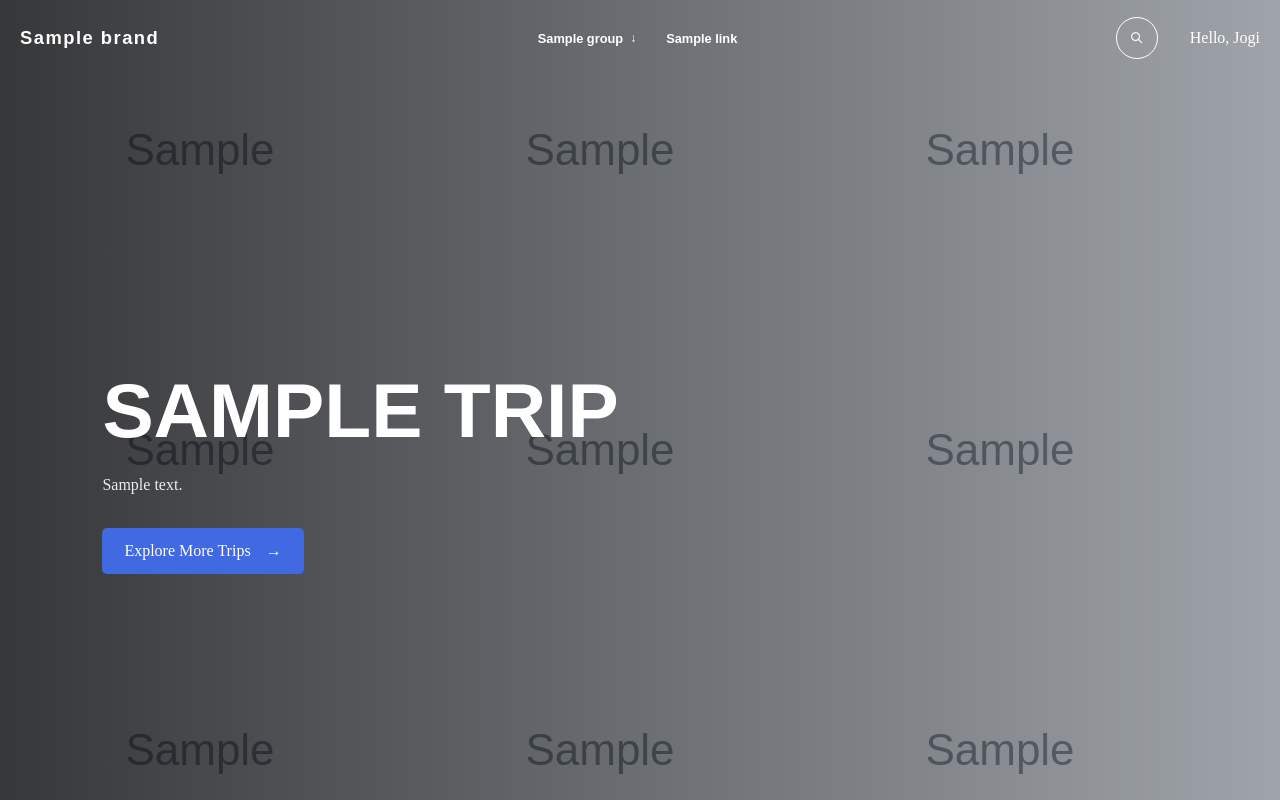
After one commit to jogi94/jogivibes, a Django app: template apps/templates/trips/trip_detail.html in a window 1280 px wide. The commit adds this page. Run offline with Django 5.2, Linux system fonts and the light colour scheme; the template is opened without the code that fills it: most values are stand-ins (such as "Sample title", 1, 10 or a date in 2020); grey boxes marked "Sample" are stand-in pictures.

Commit message:
feat: adding crud functionality for the trips.
Implement trip creation, listing, updating, and deletion functionality.

```diff
--- a/apps/static/core/css/site.css
+++ b/apps/static/core/css/site.css
@@ -15,6 +15,16 @@ body {
     z-index: 1000;
     /*background: #FAF9F6;*/
     /*border-bottom: 1px solid #DDE1DC;*/
+}
+
+.site-header {
+    position: absolute;
+    top: 0;
+    left: 0;
+    width: 100%;
+    z-index: 1000;
+    background: transparent;
+    border-bottom: none;
 }
 
 .site-navbar {
--- /dev/null
+++ b/apps/static/core/css/trip_detail.css
@@ -0,0 +1,65 @@
+
+/* Trip detail background */
+.hero-background-current {
+    background-image:
+        linear-gradient(
+            90deg,
+            rgba(0, 0, 0, 0.75),
+            rgba(0, 0, 0, 0.25)
+        );
+    background-size: cover;
+    background-position: center;
+    background-repeat: no-repeat;
+}
+
+/* Trip detail hero */
+.trip-detail-hero {
+    position: relative;
+    min-height: 100vh;
+    display: flex;
+    align-items: center;
+    padding: 140px 8% 60px;
+    box-sizing: border-box;
+    color: #fff;
+}
+
+.trip-detail-content {
+    position: relative;
+    z-index: 2;
+    max-width: 650px;
+}
+
+.trip-detail-content h1 {
+    font-family: Manrope, Arial, sans-serif;
+    font-size: clamp(2.5rem, 6vw, 5rem);
+    font-weight: 800;
+    line-height: 1.05;
+    margin-bottom: 20px;
+    text-transform: uppercase;
+}
+
+.trip-detail-content p {
+    font-size: 1rem;
+    line-height: 1.8;
+    color: rgba(255, 255, 255, 0.9);
+    margin-bottom: 28px;
+}
+
+.trip-detail-content a {
+    color: #fff;
+    margin-right: 20px;
+}
+
+.trip-detail-content .hero-cta {
+    display: inline-flex;
+    align-items: center;
+    gap: 15px;
+    padding: 14px 22px;
+    background: royalblue;
+    border-radius: 5px;
+    text-decoration: none;
+}
+
+.trip-detail-content .hero-cta:hover {
+    background: #142A25;
+}
--- /dev/null
+++ b/apps/templates/trips/trip_detail.html
@@ -0,0 +1,46 @@
+
+{% extends "base.html" %}
+{% load static %}
+
+{% block styles %}
+<link rel="stylesheet" href="{% static 'core/css/trip_detail.css' %}">
+
+<style>
+    /* Hide homepage carousel backgrounds on trip detail */
+    .hero-background {
+        display: none;
+    }
+</style>
+{% endblock %}
+
+{% block content %}
+<section
+    class="trip-detail-hero"
+    {% if trip.detail_images %}
+        style="background-image:
+            linear-gradient(
+                90deg,
+                rgba(0, 0, 0, 0.75),
+                rgba(0, 0, 0, 0.25)
+            ),
+            url('{{ trip.detail_images.0.image.url }}');"
+    {% endif %}
+>
+    <div class="trip-detail-content">
+
+        <h1>{{ trip.name }}</h1>
+
+        <p>{{ trip.description }}</p>
+
+        {% if user.is_staff %}
+            <a href="#">Edit trip</a>
+            <a href="#">Delete trip</a>
+        {% endif %}
+
+        <a href="{% url 'trips:list' %}" class="hero-cta">
+            Explore More Trips <span aria-hidden="true">→</span>
+        </a>
+
+    </div>
+</section>
+{% endblock %}
```
Also changed, not shown: apps/core/mixins.py (added, +28 -0 lines), apps/core/static/core/js/home.js (deleted, +0 -18 lines), apps/templates/trips/trip_form.html (added, +20 -0 lines), apps/templates/trips/trip_list.html (added, +26 -0 lines), apps/trips/models/trip.py (+13 -1 lines), apps/trips/urls.py (added, +22 -0 lines), apps/trips/views.py (+68 -2 lines), apps/core/static/core/css/home.css (deleted).
